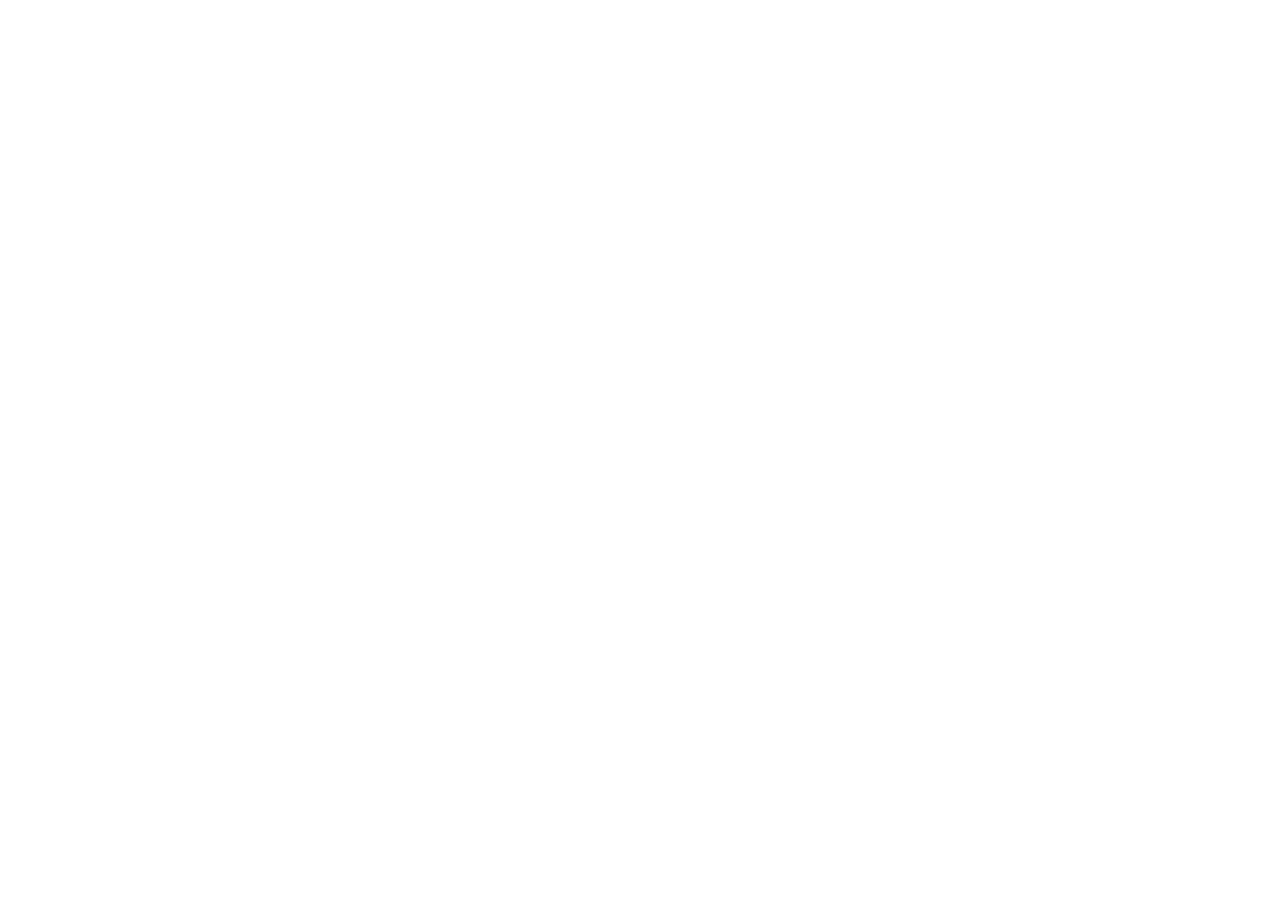
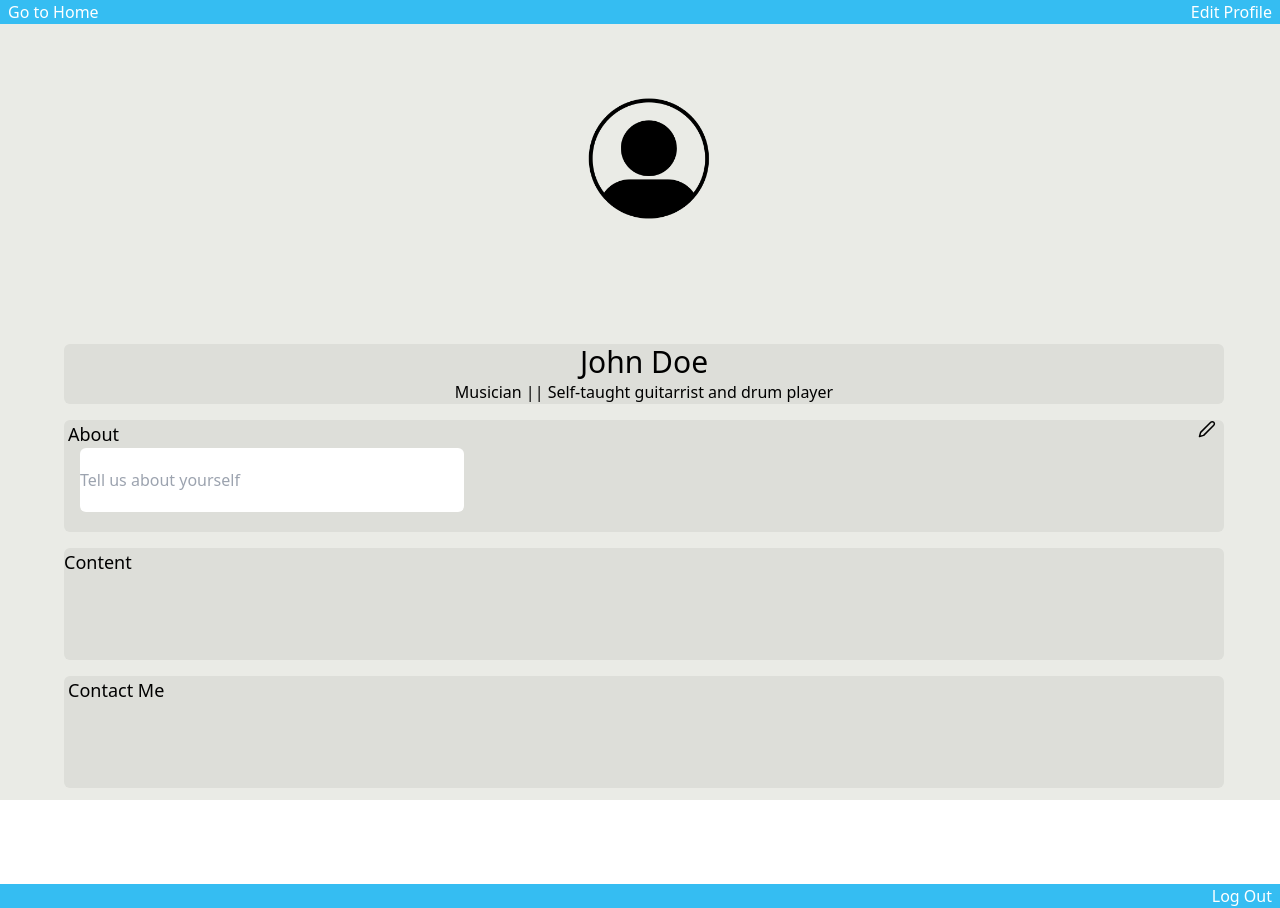
Before and after one commit to cade-coleman/Spotlight, a React (Create React App) app in the folder client/: page /account in a window 1280 px wide. Before the commit the page ends 800 px from the top, so only its background shows below. Built offline with nearby package versions, Linux system fonts and the light colour scheme.

Commit message:
edits on account.js, added editprofile file

```diff
--- /dev/null
+++ b/client/src/components/Content/Content.js
@@ -0,0 +1,13 @@
+import React from 'react'
+
+const Content = () => {
+  return (
+    <div>
+        <div className=' bg-[#DDDED9] border-solid border-transparent rounded-md w-98 h-28 ml-16 mr-14 mt-4'>
+            <h2 className='text-lg'>Content</h2>
+        </div>
+    </div>
+  )
+}
+
+export default Content
--- a/client/src/pages/Account.js
+++ b/client/src/pages/Account.js
@@ -1,10 +1,77 @@
 import React from 'react'
+import {FiEdit2} from 'react-icons/fi'
+import Content from '../components/Content/Content'
+import {FaFacebook, FaLinkedin} from 'react-icons/fa'
+
+
+
 
 const Account = () => {
   return (
-    <div>
-       <div>
-            <nav></nav>
+    <div name= 'backgorund' className='bg-[#EAEBE6] w-full h-screen'>
+       <div name='top section' className=''>
+            <div className=' flex justify-between items-center bg-[#35BDF2] text-white '>
+              <a href="http://localhost:3000/Home" className='pl-2 text-bo '>Go to Home</a>
+              <a href="http://localhost:3000/EditProfile" className='pr-2'>Edit Profile</a>
+            </div>
+        </div>
+
+
+        <div name= 'profileCover' className='h-[320px] relative'>
+            {/* <img
+              className='w-full h-full object-cover'
+              src={require('../assets/cover.png')}
+              alt='cover'
+            /> */}
+            <img
+              className='w-[295px] h-[300px] rounded-[50px] object-cover absolute m-auto pt-0 left-0 right-0 top-0 bottom-0'
+              src={require('../assets/usericon.png')}
+              alt='cover'
+            />
+
+        </div>
+
+        <div name='bioDescription' className=' '>
+          <div className=' bg-[#DDDED9] border-solid border-transparent rounded-md w-98 ml-16 mr-14'>
+            <h1 className='text-3xl text-center'>John Doe</h1>
+            <p className='text-center'>Musician || Self-taught guitarrist and drum player</p>
+          </div>
+
+          <div className='bg-[#DDDED9] border-solid border-transparent rounded-md w-98 h-28 ml-16 mr-14 mt-4'>
+            <h2 className='text-lg flex justify-between ml-1'>About <FiEdit2 className='mr-2'/></h2>
+            <form className=''>
+              <input className='rounded-md w-96 h-16 ml-4 bg-white'
+              type='text'
+              id= 'about'
+              placeholder='Tell us about yourself'
+              />
+            </form>
+          </div>
+
+          <div>
+            <Content/>
+          </div>
+
+          <div name='contac' className='bg-[#DDDED9] border-solid border-transparent rounded-md w-98 h-28 ml-16 mr-14 mt-4'>
+            <div>
+              <h2 className='ml-1 text-lg'>Contact Me</h2>
+              {/* <ul>
+                <li className='text-white'><FaFacebook className='text-[#3477F2]' size= {30}/></li>
+                <li className='text-white'><FaLinkedin className='text-[#51A6DA]'size= {30}/></li>
+
+              </ul> */}
+
+            </div>
+
+
+          </div>
+
+
+          <div className=' bg-[#35BDF2] mt-24'>
+            <a href='localhost:3000/Login' className='flex justify-end pr-2 text-white'>Log Out</a>
+          </div>
+
+
 
         </div>
     </div>
--- /dev/null
+++ b/client/src/pages/EditProfile.js
@@ -0,0 +1,9 @@
+import React from 'react'
+
+const EditProfile = () => {
+  return (
+    <div>EditProfile</div>
+  )
+}
+
+export default EditProfile
--- a/client/tailwind.config.js
+++ b/client/tailwind.config.js
@@ -2,7 +2,11 @@
 module.exports = {
   content: ["./src/**/*.{js,jsx,ts,tsx}"],
   theme: {
-    extend: {},
+    extend: {
+      width: {
+        '128': '32rem',
+      }
+    },
   },
   plugins: [],
 }
```
Also changed, not shown: client/src/assets/cover.png (added), client/src/assets/usericon.png (added), client/src/components/Header/Header.js (line endings or trailing spaces).
